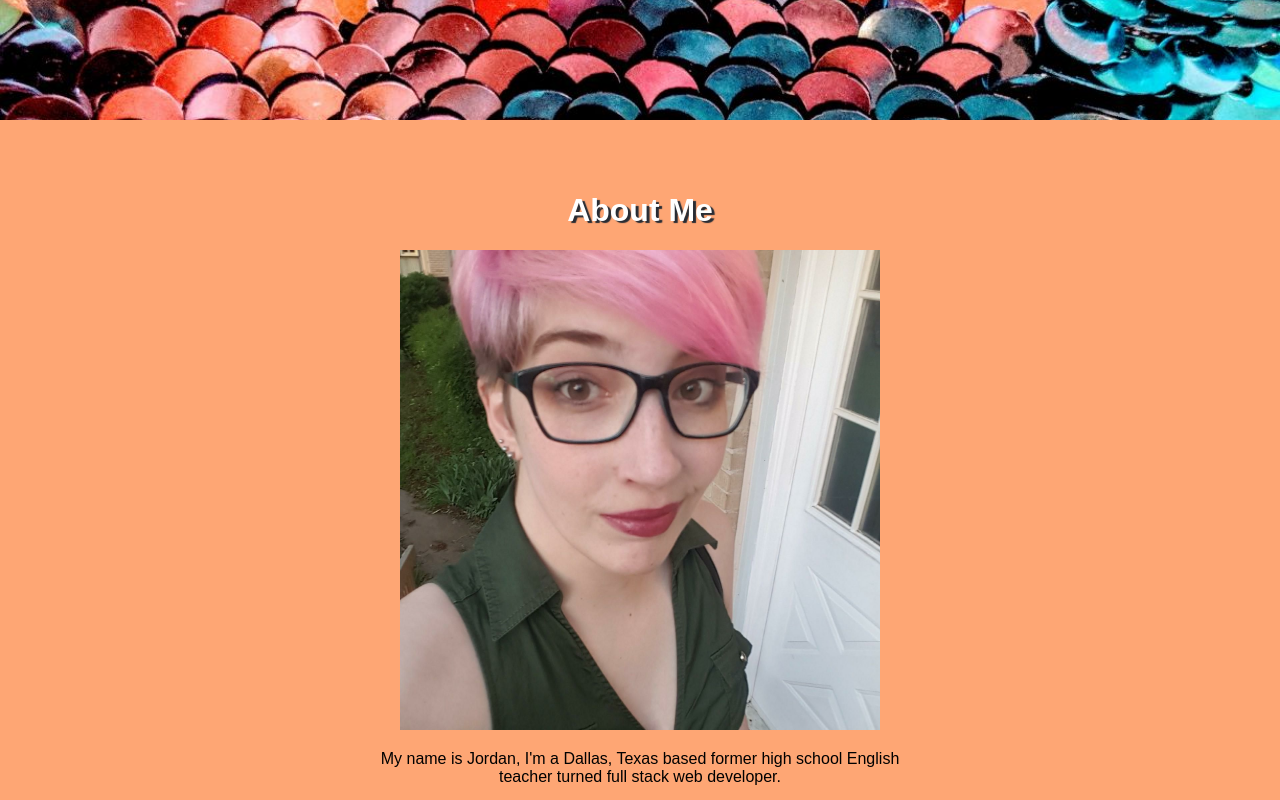
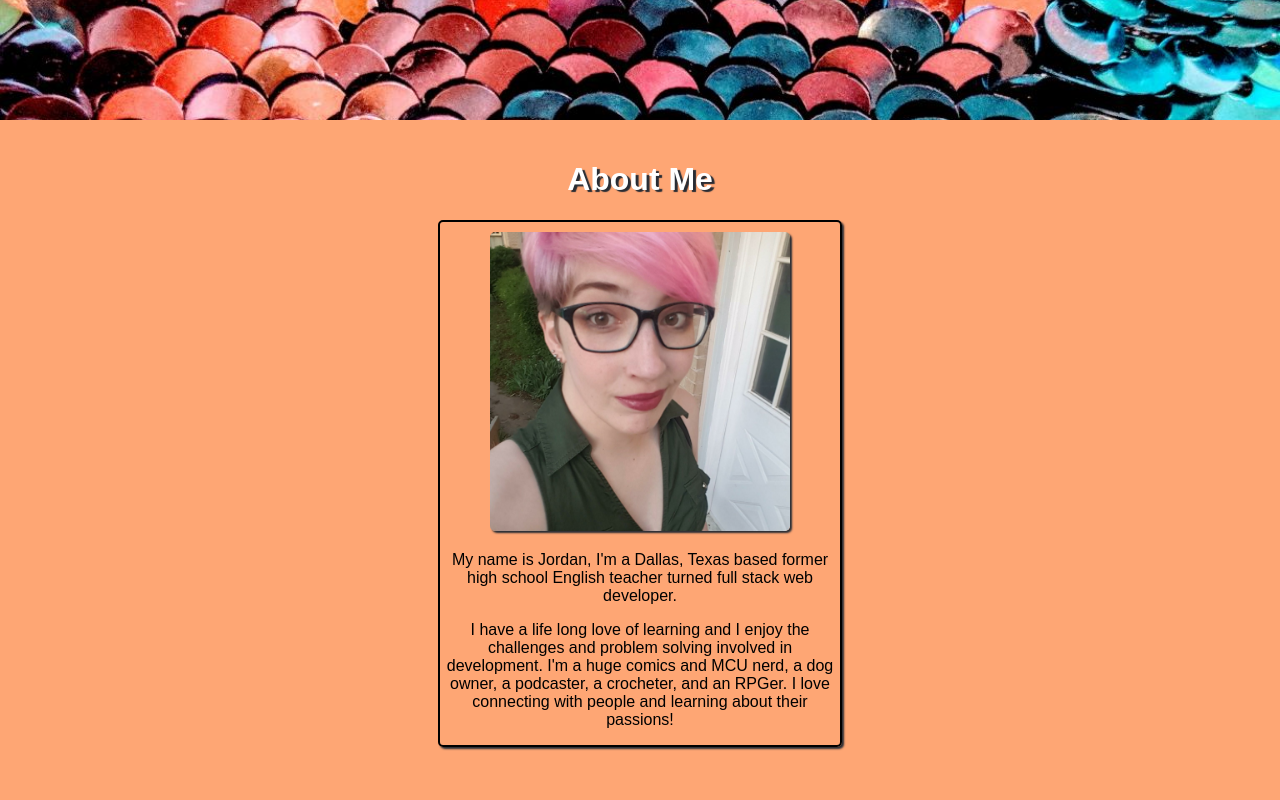
Before and after one commit to bjordancodes/jordanportfolio, a React (Create React App) app: page /#/aboutme in a window 1280 px wide. Shown: the part 680-1480 px from the top of the page. Built offline with nearby package versions, Linux system fonts and the light colour scheme.

Commit message:
couple of aesthetic changes

```diff
--- a/src/App.css
+++ b/src/App.css
@@ -56,12 +56,11 @@ img {
 }
 
 .profile-img{
-    max-width: 400px;
+    margin: 10px 5px 0px 5px;
+    max-width: 300px;
+    border-radius: 5px;
+    box-shadow: #282c34 2px 2px 2px;
 
-}
-
-.jordanpics {
-  max-width: inherit;
 }
 
 .GalleryContainer {
@@ -120,7 +119,11 @@ a {
 }
 .aboutTextbox {
   width: 45vw;
+  max-width: 400px;
   min-height: 30vw;
+  border: 2px solid black;
+  border-radius: 5px;
+  box-shadow: #282c34 2px 2px 2px;
 }
 
 .skills {
@@ -175,11 +178,12 @@ h1 {
   .lilify {
     display: none;
   }
+
   .bigContainer {
     display: flex;
     align-items: center;
     flex-direction: column;
-    justify-content: center;
+    justify-content: top;
     min-height: 100vh;
   }
 
--- a/src/Components/AboutMe.js
+++ b/src/Components/AboutMe.js
@@ -16,7 +16,7 @@ return (
                    </h1>
       <div className="projects">
       <div className="aboutTextbox">
-      <img src={jordan1} alt="Jordan profile pic"/>
+      <img src={jordan1} className="profile-img" alt="Jordan profile pic"/>
       <p>My name is Jordan, I'm a Dallas, Texas based former high school English teacher turned full stack web developer.</p>
       <p>I have a life long love of learning and I enjoy the challenges and problem solving involved in development.
       I'm a huge comics and MCU nerd, a dog owner, a podcaster, a crocheter, and an RPGer. I love connecting with people and learning
--- a/src/Components/Contact.js
+++ b/src/Components/Contact.js
@@ -8,15 +8,17 @@ class Contact extends Component {
 
 contact = (icon, link, title) => {
       return <div className="contactCard">
-      <img src={icon} alt={title} className="iconsize"/>
-      <a href={link} target="blank">{title}</a>
+      <a href={link} target="blank">
+      <img src={icon} alt={title} className="iconsize"/><br/>
+      {title}
+      </a>
       </div>
 }
 render() {
 
 return (
       <div className="bigContainer" style={{"background-color": "#7fb792"}}>
-            <div style={{height: "20px"}}></div>
+                  <div style={{height: "50px"}}></div>
             <h1>Reach Out!</h1><br/>
       I'd love to hear from you! You can reach me on: <p></p>
       <div className="projects bigify">
@@ -24,6 +26,7 @@ return (
       {this.contact(twitter, "https://twitter.com/bjordancodes", "Twitter.com/ bjordancodes")}
       {this.contact(githubwhite, "https://github.com/bjordancodes", "Github.com/ bjordancodes")}
       {this.contact(mail, "mailto:bjordancodes@gmail.com", "bjordancodes @gmail.com")}
+      <div style={{height: "300px", position: "relative"}}></div>
       </div>
       <div className="lilify">
       <a href="https://www.linkedin.com/in/bjordancodes/">LinkedIn.com/in/bjordancodes</a><p/>
@@ -31,7 +34,6 @@ return (
       <a href="https://github.com/bjordancodes">Github.com/bjordancodes</a><p/>
       <a href="mailto:bjordancodes@gmail.com">bjordancodes@gmail.com</a>
       </div>
-
       </div>
        )
 
--- a/src/Components/Home.js
+++ b/src/Components/Home.js
@@ -53,7 +53,7 @@ return (
         <Projects/>
         </div>
         <div id="contact">
-        <Contact/>
+        <Contact />
         </div>
         </div>
       </div>
```
